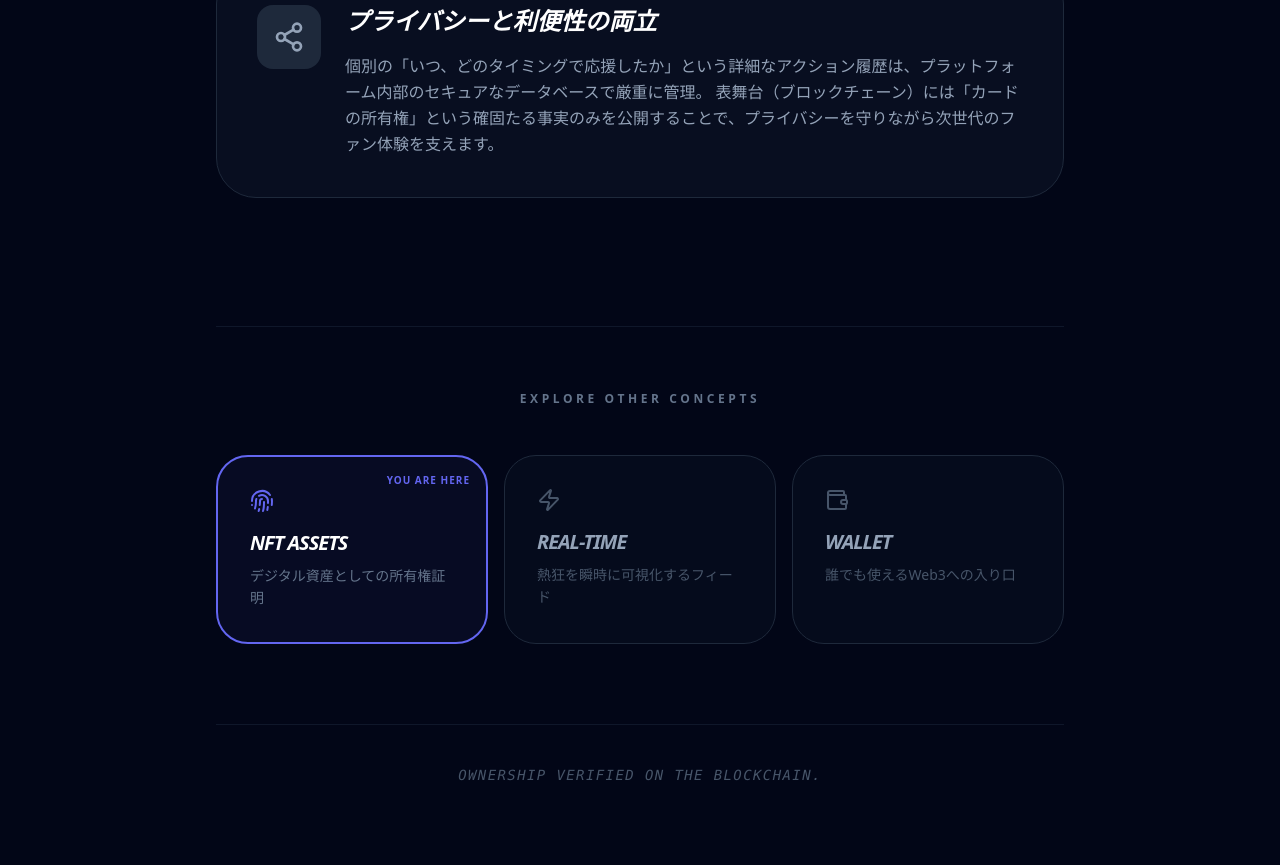
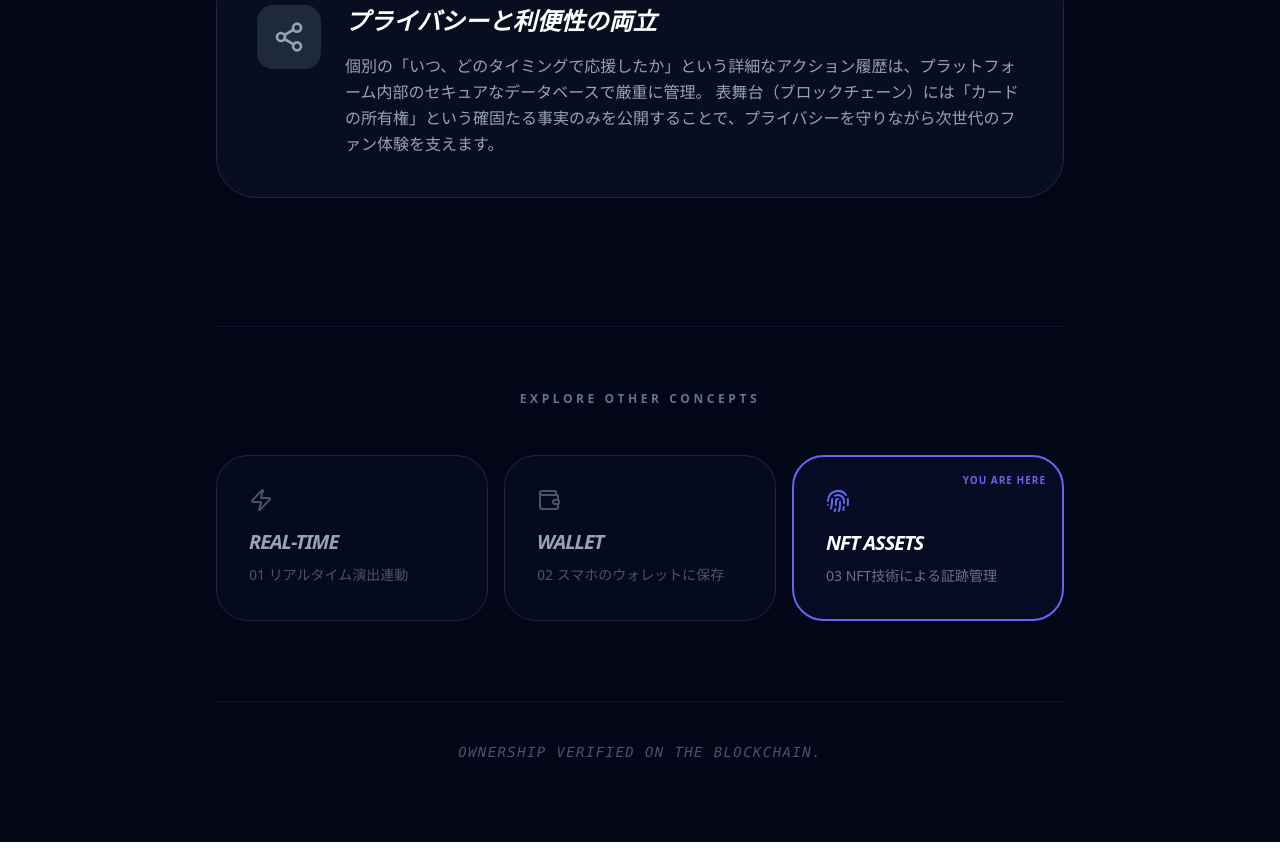
Before and after one commit to spacemindhiro/direct-cheers, a Next.js app: page /concept/nft in a window 1280 px wide. Shown: the part 1117-1982 px from the top of the page. After the commit the page ends 1959 px from the top, so only its background shows below. Built offline with nearby package versions, Linux system fonts and the light colour scheme.

Commit message:
conceptにナビゲーション追加

```diff
--- a/app/concept/nft/page.tsx
+++ b/app/concept/nft/page.tsx
@@ -88,27 +88,29 @@ export default function NftConcept() {
         <section className="mt-32 pt-16 border-t border-slate-900">
           <h2 className="text-xs font-black text-slate-500 tracking-[0.3em] uppercase mb-12 text-center">Explore Other Concepts</h2>
           <div className="grid grid-cols-1 md:grid-cols-3 gap-4">
-            {/* NFT (Current) */}
-            <div className="p-8 rounded-[2rem] border-2 border-indigo-500 bg-indigo-500/5 relative overflow-hidden">
-              <div className="absolute top-4 right-4 text-[10px] font-black text-indigo-500 tracking-widest">YOU ARE HERE</div>
-              <Fingerprint className="text-indigo-500 mb-4" size={24} />
-              <h3 className="text-xl font-black text-white italic uppercase tracking-tighter">NFT Assets</h3>
-              <p className="text-slate-500 text-sm mt-2 leading-relaxed">デジタル資産としての所有権証明</p>
-            </div>
 
             {/* Real-time */}
             <Link href="/concept/realtime" className="p-8 rounded-[2rem] border border-slate-800 bg-slate-900/30 hover:border-slate-600 hover:bg-slate-900/60 transition-all group">
               <Zap className="text-slate-600 group-hover:text-yellow-400 transition-colors mb-4" size={24} />
               <h3 className="text-xl font-black text-slate-400 group-hover:text-white italic uppercase tracking-tighter transition-colors">Real-time</h3>
-              <p className="text-slate-600 text-sm mt-2 leading-relaxed">熱狂を瞬時に可視化するフィード</p>
+              <p className="text-slate-600 text-sm mt-2 leading-relaxed">01 リアルタイム演出連動</p>
             </Link>
 
             {/* Wallet */}
             <Link href="/concept/wallet" className="p-8 rounded-[2rem] border border-slate-800 bg-slate-900/30 hover:border-slate-600 hover:bg-slate-900/60 transition-all group">
               <Wallet className="text-slate-600 group-hover:text-cyan-400 transition-colors mb-4" size={24} />
               <h3 className="text-xl font-black text-slate-400 group-hover:text-white italic uppercase tracking-tighter transition-colors">Wallet</h3>
-              <p className="text-slate-600 text-sm mt-2 leading-relaxed">誰でも使えるWeb3への入り口</p>
+              <p className="text-slate-600 text-sm mt-2 leading-relaxed">02 スマホのウォレットに保存</p>
             </Link>
+
+                        {/* NFT (Current) */}
+            <div className="p-8 rounded-[2rem] border-2 border-indigo-500 bg-indigo-500/5 relative overflow-hidden">
+              <div className="absolute top-4 right-4 text-[10px] font-black text-indigo-500 tracking-widest">YOU ARE HERE</div>
+              <Fingerprint className="text-indigo-500 mb-4" size={24} />
+              <h3 className="text-xl font-black text-white italic uppercase tracking-tighter">NFT Assets</h3>
+              <p className="text-slate-500 text-sm mt-2 leading-relaxed">03 NFT技術による証跡管理</p>
+            </div>
+
           </div>
         </section>
 
--- a/app/concept/realtime/page.tsx
+++ b/app/concept/realtime/page.tsx
@@ -84,26 +84,27 @@ export default function RealtimeConcept() {
         <section className="mt-32 pt-16 border-t border-slate-900">
           <h2 className="text-xs font-black text-slate-500 tracking-[0.3em] uppercase mb-12 text-center">Explore Other Concepts</h2>
           <div className="grid grid-cols-1 md:grid-cols-3 gap-4">
-            {/* NFT */}
-            <Link href="/concept/nft" className="p-8 rounded-[2rem] border border-slate-800 bg-slate-900/30 hover:border-slate-600 hover:bg-slate-900/60 transition-all group text-left">
-              <Fingerprint className="text-slate-600 group-hover:text-indigo-400 transition-colors mb-4" size={24} />
-              <h3 className="text-xl font-black text-slate-400 group-hover:text-white italic uppercase tracking-tighter transition-colors">NFT Assets</h3>
-              <p className="text-slate-600 text-sm mt-2 leading-relaxed">デジタル資産としての所有権証明</p>
-            </Link>
 
             {/* Real-time (Current) */}
             <div className="p-8 rounded-[2rem] border-2 border-pink-500 bg-pink-500/5 relative overflow-hidden text-left">
               <div className="absolute top-4 right-4 text-[10px] font-black text-pink-500 tracking-widest">YOU ARE HERE</div>
               <Zap className="text-pink-500 mb-4" size={24} />
               <h3 className="text-xl font-black text-white italic uppercase tracking-tighter">Real-time</h3>
-              <p className="text-slate-500 text-sm mt-2 leading-relaxed">熱狂を瞬時に可視化するフィード</p>
+              <p className="text-slate-500 text-sm mt-2 leading-relaxed">01 リアルタイム演出連動</p>
             </div>
 
             {/* Wallet */}
             <Link href="/concept/wallet" className="p-8 rounded-[2rem] border border-slate-800 bg-slate-900/30 hover:border-slate-600 hover:bg-slate-900/60 transition-all group text-left">
               <Wallet className="text-slate-600 group-hover:text-cyan-400 transition-colors mb-4" size={24} />
               <h3 className="text-xl font-black text-slate-400 group-hover:text-white italic uppercase tracking-tighter transition-colors">Wallet</h3>
-              <p className="text-slate-600 text-sm mt-2 leading-relaxed">誰でも使えるWeb3への入り口</p>
+              <p className="text-slate-600 text-sm mt-2 leading-relaxed">02 スマホのウォレットに保存</p>
+
+            {/* NFT */}
+            <Link href="/concept/nft" className="p-8 rounded-[2rem] border border-slate-800 bg-slate-900/30 hover:border-slate-600 hover:bg-slate-900/60 transition-all group text-left">
+              <Fingerprint className="text-slate-600 group-hover:text-indigo-400 transition-colors mb-4" size={24} />
+              <h3 className="text-xl font-black text-slate-400 group-hover:text-white italic uppercase tracking-tighter transition-colors">NFT Assets</h3>
+              <p className="text-slate-600 text-sm mt-2 leading-relaxed">03 NFT技術による証跡管理</p>
+            </Link>
             </Link>
           </div>
         </section>
--- a/app/concept/wallet/page.tsx
+++ b/app/concept/wallet/page.tsx
@@ -94,7 +94,7 @@ export default function WalletConcept() {
             <Link href="/concept/realtime" className="p-8 rounded-[2rem] border border-slate-800 bg-slate-900/30 hover:border-slate-600 hover:bg-slate-900/60 transition-all group text-left">
               <Zap className="text-slate-600 group-hover:text-pink-400 transition-colors mb-4" size={24} />
               <h3 className="text-xl font-black text-slate-400 group-hover:text-white italic uppercase tracking-tighter transition-colors">Real-time</h3>
-              <p className="text-slate-600 text-sm mt-2 leading-relaxed">熱狂を瞬時に可視化するフィード</p>
+              <p className="text-slate-600 text-sm mt-2 leading-relaxed">01 リアルタイム演出連動</p>
             </Link>
 
             {/* Wallet (Current) */}
@@ -102,14 +102,14 @@ export default function WalletConcept() {
               <div className="absolute top-4 right-4 text-[10px] font-black text-violet-500 tracking-widest">YOU ARE HERE</div>
               <Smartphone className="text-violet-500 mb-4" size={24} />
               <h3 className="text-xl font-black text-white italic uppercase tracking-tighter">Wallet Connect</h3>
-              <p className="text-slate-500 text-sm mt-2 leading-relaxed">誰でも使えるWeb3への入り口</p>
+              <p className="text-slate-500 text-sm mt-2 leading-relaxed">02 スマホのウォレットに保存</p>
             </div>
 
             {/* NFT */}
             <Link href="/concept/nft" className="p-8 rounded-[2rem] border border-slate-800 bg-slate-900/30 hover:border-slate-600 hover:bg-slate-900/60 transition-all group text-left">
               <Fingerprint className="text-slate-600 group-hover:text-indigo-400 transition-colors mb-4" size={24} />
               <h3 className="text-xl font-black text-slate-400 group-hover:text-white italic uppercase tracking-tighter transition-colors">NFT Assets</h3>
-              <p className="text-slate-600 text-sm mt-2 leading-relaxed">デジタル資産としての所有権証明</p>
+              <p className="text-slate-600 text-sm mt-2 leading-relaxed">03 NFT技術による証跡管理</p>
             </Link>
           </div>
         </section>
```
